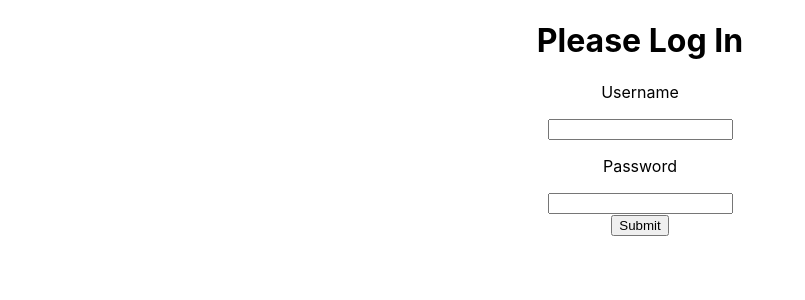
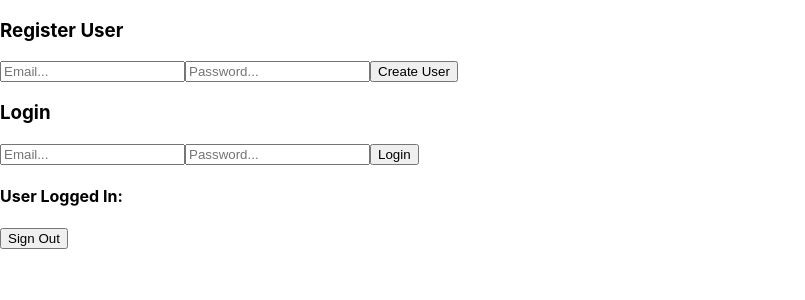
Before and after one commit to MoenirElIbrahimi/chatmusic, a React (Create React App) app: page / in a window 1280 px wide. Shown: the top 300 px of the page, without its empty margins (0-805 px from the left). Built offline with nearby package versions, Linux system fonts and the light colour scheme; no server answers; the database is empty.

Commit message:
login auth af

```diff
--- a/src/App.js
+++ b/src/App.js
@@ -1,15 +1,14 @@
-import './App.css';
-import LoginScreen from './Componeten/Login/LoginScreen';
-import UserList from './Componeten/Userlist/UserList.jsx';
+import { useState } from "react";
+import LoginScreen from "./Componeten/Login/LoginScreen.jsx";
+import UserList from "./Componeten/Userlist/UserList";
 
-function App(){
-  return(
-        <div className ="App">
-    <UserList></UserList>
-    <LoginScreen></LoginScreen>
+function App() {
+  return (
+    <div>
+      <LoginScreen />
+      <UserList />
     </div>
   );
+}
 
-  }
-
-  export default App;
+export default App;
--- a/src/Componeten/Login/LoginScreen.jsx
+++ b/src/Componeten/Login/LoginScreen.jsx
@@ -1,54 +1,100 @@
-import React from 'react';
+import { useState } from "react";
+import {
+  createUserWithEmailAndPassword,
+  signInWithEmailAndPassword,
+  onAuthStateChanged,
+  signOut,
+} from "firebase/auth";
+import "./loginScreen.css";
+import { auth } from "../../Connectie.js";
 
-import PropTypes from 'prop-types';
-import { useEffect, useState } from 'react';
+function LoginScreen() {
+  const [registerEmail, setRegisterEmail] = useState("");
+  const [registerPassword, setRegisterPassword] = useState("");
+  const [loginEmail, setLoginEmail] = useState("");
+  const [loginPassword, setLoginPassword] = useState("");
 
-function Login() {
-
-  const [token, setToken] = useState();
-  const [username, setUsername] = useState();
-  const [password, setPassword] = useState();
-
-
-  async function loginUser(cred) {
-    return fetch ('http://localhost:3000/login', {
-      method: 'POST',
-      headers:{
-        'content-Type': 'application/json'
-      },
-      body: JSON.stringify(cred)
-    })
-    .then(data => data.json())
-  }
-
-  const handleSubmit = async e => {
-    e.preventDefault();
-    const token = await loginUser({
-      username,
-      password
-    })
-    setToken(token);
-  }
-  return(
-    <div className="login-wrapper">
-      <h1>Please Log In</h1>
-      <form onSubmit={handleSubmit}>
-        <label>
-          <p>Username</p>
-          <input type="text" onChange={e => setUsername(e.target.value)}/>
-        </label>
-        <label>
-          <p>Password</p>
-          <input type="password"  onChange={e => setPassword(e.target.value)}/>
-        </label>
-        <div>
-          <button type="submit">Submit</button>
-        </div>
-      </form>
-    </div>
-  )
-}
+  const [user, setUser] = useState({});
 
 
 
-export default Login;
+  const register = async () => {
+    try {
+      const user = await createUserWithEmailAndPassword(
+        auth,
+        registerEmail,
+        registerPassword
+      );
+      console.log(user);
+    } catch (error) {
+      console.log(error.message);
+    }
+    onAuthStateChanged(auth, (currentUser) => {
+      setUser(currentUser);
+    });
+  };
+
+  const login = async () => {
+    try {
+      const user = await signInWithEmailAndPassword(
+        auth,
+        loginEmail,
+        loginPassword
+      );
+      console.log(user);
+    } catch (error) {
+      console.log(error.message);
+    }
+  };
+
+  const logout = async () => {
+    await signOut(auth);
+  };
+
+  return (
+    <div className="App">
+      <div>
+        <h3> Register User </h3>
+        <input
+          placeholder="Email..."
+          onChange={(event) => {
+            setRegisterEmail(event.target.value);
+          }}
+        />
+        <input
+          placeholder="Password..."
+          onChange={(event) => {
+            setRegisterPassword(event.target.value);
+          }}
+        />
+
+        <button onClick={register}> Create User</button>
+      </div>
+
+      <div>
+        <h3> Login </h3>
+        <input
+          placeholder="Email..."
+          onChange={(event) => {
+            setLoginEmail(event.target.value);
+          }}
+        />
+        <input
+          placeholder="Password..."
+          onChange={(event) => {
+            setLoginPassword(event.target.value);
+          }}
+        />
+
+        <button onClick={login}> Login</button>
+      </div>
+
+      <h4> User Logged In: </h4>
+      {user?.email}
+
+      <button onClick={logout}> Sign Out </button>
+    </div>
+  );
+}
+
+export default LoginScreen;
--- a/src/Componeten/Login/loginScreen.css
+++ b/src/Componeten/Login/loginScreen.css
@@ -0,0 +1,10 @@
+.login-wrapper {
+    display: flex;
+    width: 50%;
+    align-items: center;
+    height: 500px;
+    justify-content: center;
+    background-position: center;
+    padding: 30px;
+    background-color: blue;
+  }
--- a/src/Componeten/Userlist/UserList.jsx
+++ b/src/Componeten/Userlist/UserList.jsx
@@ -1,7 +1,7 @@
 
 import { useEffect ,useState } from 'react';
 import { getDocs, collection } from 'firebase/firestore';
-import '../../Connectie.js'; // Make sure this file exports the necessary connection to Firestore
+import '../../Connectie.js';
 import { db } from '../../Connectie.js';
 import './UserList.css';
 
--- a/src/Connectie.js
+++ b/src/Connectie.js
@@ -1,6 +1,6 @@
 
 import { getFirestore} from 'firebase/firestore'
-
+import { getAuth } from "firebase/auth";
 // Import the functions you need from the SDKs you need
 import { initializeApp } from "firebase/app";
 // TODO: Add SDKs for Firebase products that you want to use
@@ -21,5 +21,5 @@ const firebaseConfig = {
 // Initialize Firebase
 const app = initializeApp(firebaseConfig);
 
-
+export const auth = getAuth(app);
 export const db = getFirestore(app);
```
